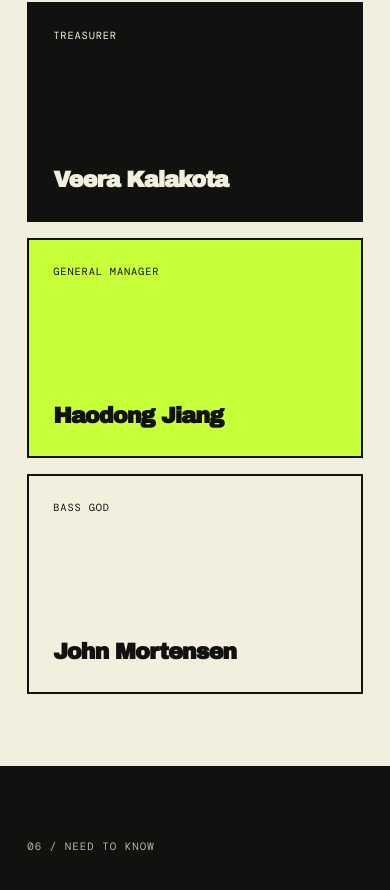
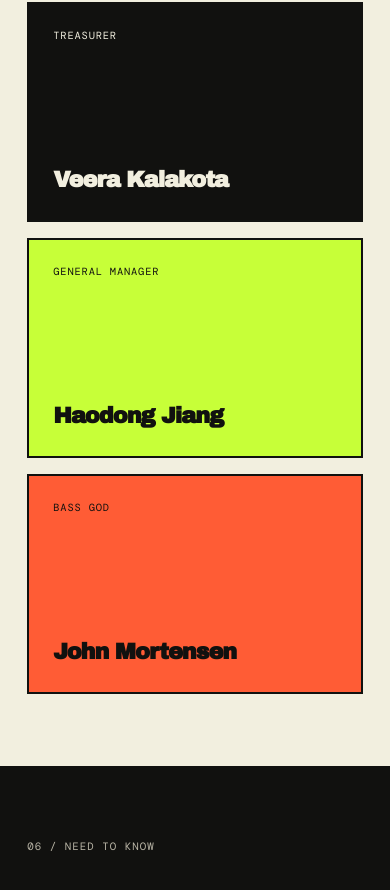
Before and after one commit to ruhaanb622/DNHS-UGRC, a plain HTML site: page index.html in a window 390 px wide. Shown: the part 8065-8955 px from the top of the page. Drawn offline with nearby package versions, Linux system fonts and the light colour scheme; a web font is replaced by a local one.

Commit message:
Style expanded leadership board

```diff
--- a/styles.css
+++ b/styles.css
@@ -851,7 +851,7 @@ h1 {
 
 .people-grid {
   display: grid;
-  grid-template-columns: 1fr 1fr 0.7fr;
+  grid-template-columns: repeat(3, 1fr);
   gap: 1rem;
   margin-top: clamp(4rem, 8vw, 8rem);
 }
@@ -872,6 +872,10 @@ h1 {
   transition: transform 180ms ease, box-shadow 180ms ease;
 }
 
+ .person-card:not(a) {
+  cursor: default;
+}
+
 .person-card:hover {
   transform: translateY(-7px) rotate(-1deg);
   box-shadow: 9px 9px 0 var(--hot);
@@ -884,6 +888,19 @@ h1 {
 
 .person-card-acid {
   background: var(--acid);
+}
+
+.person-card-hot {
+  background: var(--hot);
+}
+
+.person-card-paper {
+  background: var(--paper);
+}
+
+.person-card-wide {
+  grid-column: span 3;
+  min-height: 210px;
 }
 
 .person-role {
@@ -1197,6 +1214,10 @@ h1 {
     grid-template-columns: 1fr 1fr;
   }
 
+  .person-card-wide {
+    grid-column: span 2;
+  }
+
   .social-proof {
     grid-column: 1 / -1;
   }
@@ -1274,6 +1295,10 @@ h1 {
     grid-column: auto;
   }
 
+  .person-card-wide {
+    grid-column: auto;
+  }
+
   .person-card,
   .social-proof {
     min-height: 220px;
```
